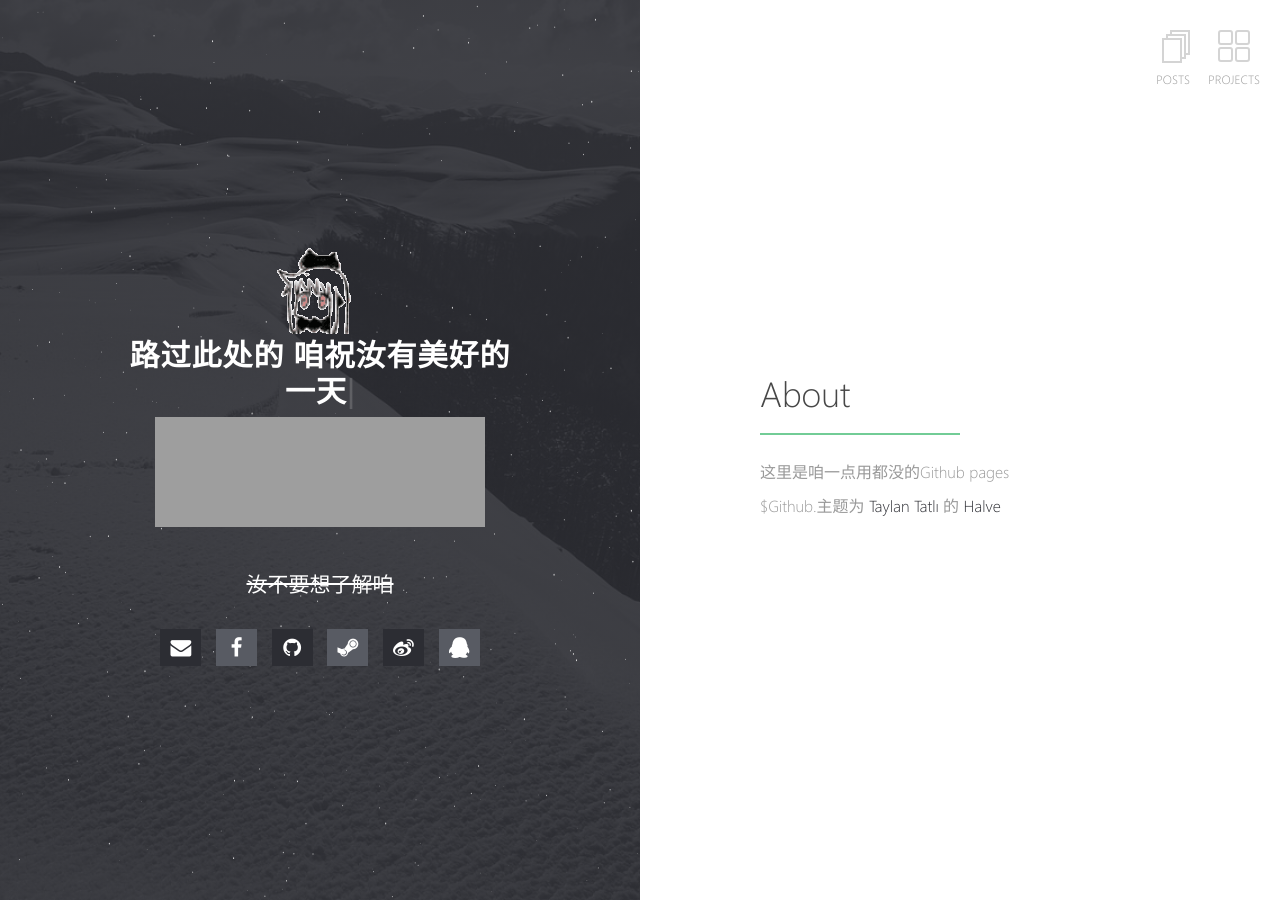
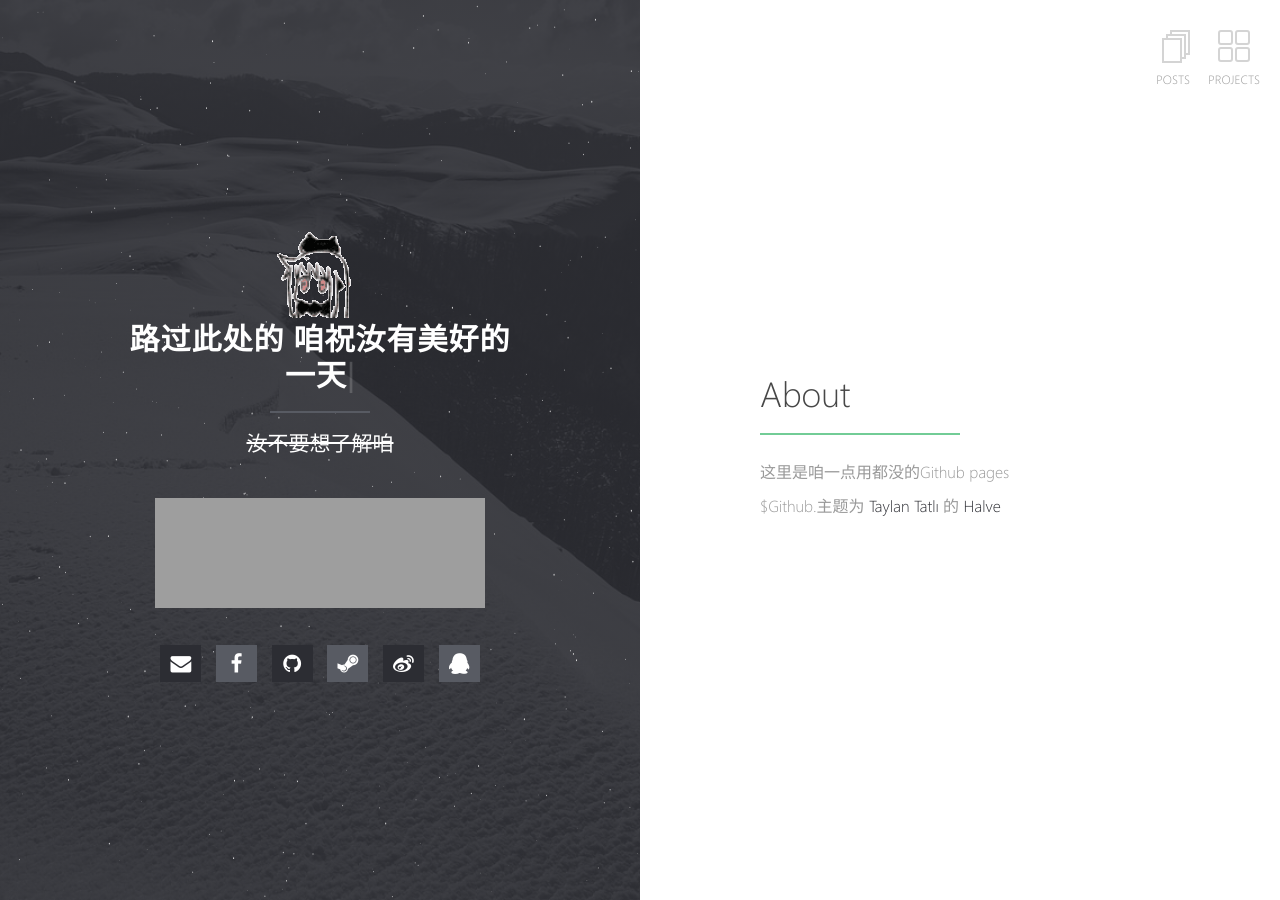
Before and after one commit to TolgaTatli/Halve, a Jekyll site: the page built from index.md, in a window 1280 px wide. Built offline with Jekyll 4.4.1, drawn with Linux system fonts in a browser that asks for light colours; our own code applies the rules of GitHub Pages for plain Markdown files; grey boxes are pictures that could not be loaded.

Commit message:
Update home.html

```diff
--- a/_layouts/home.html
+++ b/_layouts/home.html
@@ -25,10 +25,11 @@
 
         </h1>
         <h2>
+          <p style="text-decoration:line-through">汝不要想了解咱</p>
+         <br>
           {{ site.description }}
         </h2>
-        <br>
-          <p style="text-decoration:line-through">汝不要想了解咱</p>
+
 
       {% include social-links.html %}
       </div>
```
